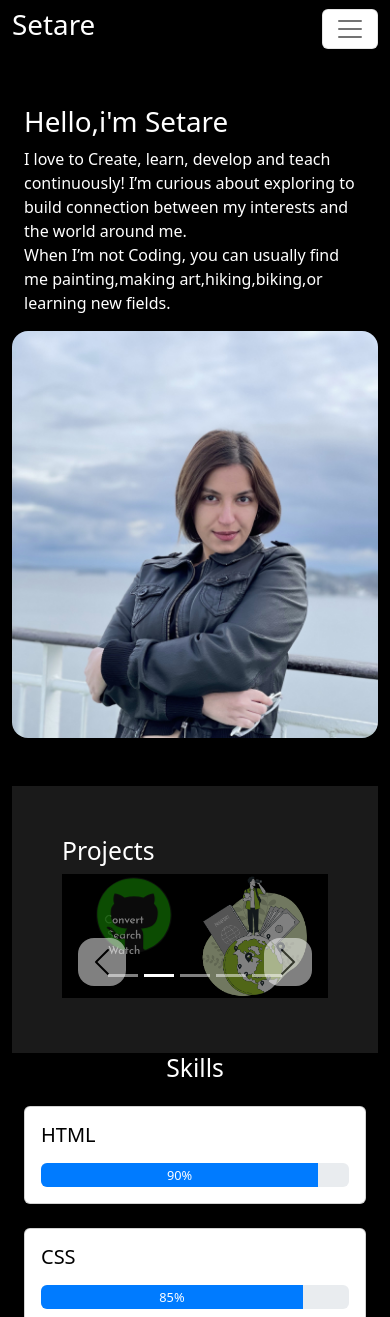
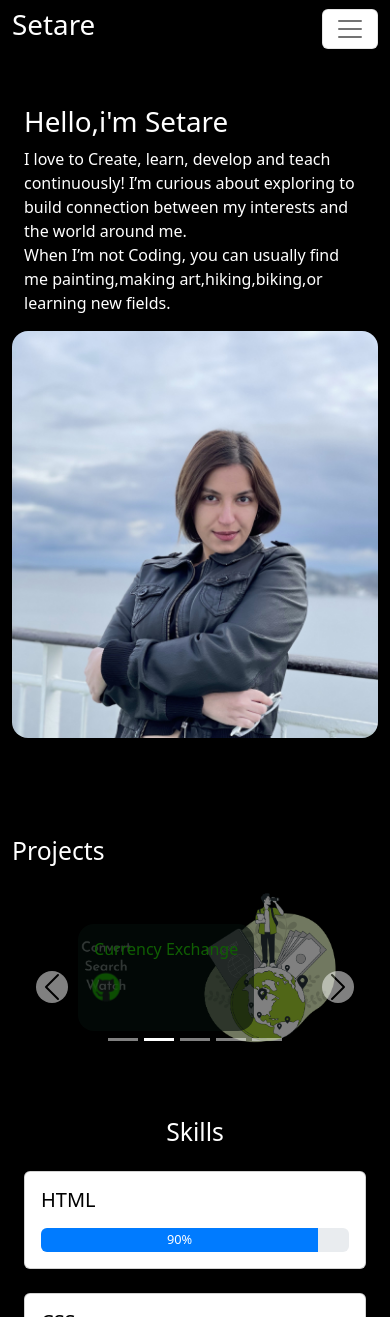
Before and after one commit to setare-sabouri/portfolio, a React (Create React App) app: page / in a window 390 px wide. Shown: the top 1317 px of the page. Built offline with nearby package versions, Linux system fonts and the light colour scheme.

Commit message:
css styling for projects

```diff
--- a/src/components/Projects/Projects.js
+++ b/src/components/Projects/Projects.js
@@ -21,8 +21,8 @@ function Projects() {
                             />
                         </a>
                         <Carousel.Caption>
-                            <h3>{project.title}</h3>
-                            <p>{project.description}</p>
+                            <h3 style={{ color: project.githubColor }}>{project.title}</h3>
+                            {/* <p>{project.description}</p> */}
                             <a href={project.githubUrl} target="_blank" rel="noopener noreferrer">
                                 <FaGithub className="github-icon" style={{ fill: project.githubColor }} />
                             </a>
--- a/src/components/Projects/projects.css
+++ b/src/components/Projects/projects.css
@@ -1,7 +1,15 @@
 .projects {
-    background-color: #1a1a1a;
+    background-color: transparent;
     color: #ffffff;
-    padding: 50px;
+    padding: 50px 0;
+}
+
+.carousel-inner {
+    border-radius: 1rem;
+}
+
+.carousel {
+    padding: 1rem;
 }
 
 .carousel-item {
@@ -13,8 +21,6 @@
 .carousel-item:hover {
     filter: brightness(100%);
 }
-
-
 
 .carousel-control-prev,
 .carousel-control-next {
@@ -28,19 +34,20 @@
 }
 
 .carousel-control-prev {
-    left: 1rem;
+    left: 1.5rem;
 }
 
 .carousel-control-next {
-    right: 1rem;
+    right: 1.5rem;
 }
 
 .carousel-caption {
     text-align: left;
-}
+    width: fit-content;
+    background-color: rgba(7, 26, 20, 0.615);
+    padding: 1rem;
+    border-radius: 1rem;
 
-.carousel-caption h3 {
-    margin-top: 0;
 }
 
 .carousel-caption p {
@@ -76,3 +83,23 @@
         opacity: 1;
     }
 }
+
+
+@media (max-width: 576px) {
+
+    .carousel-control-prev,
+    .carousel-control-next {
+        width: 2rem;
+        height: 2rem;
+        font-size: 1.5rem;
+    }
+
+    .github-icon {
+        font-size: 1.5rem;
+
+    }
+
+    .carousel-caption h3 {
+        font-size: 1rem;
+    }
+}
```
